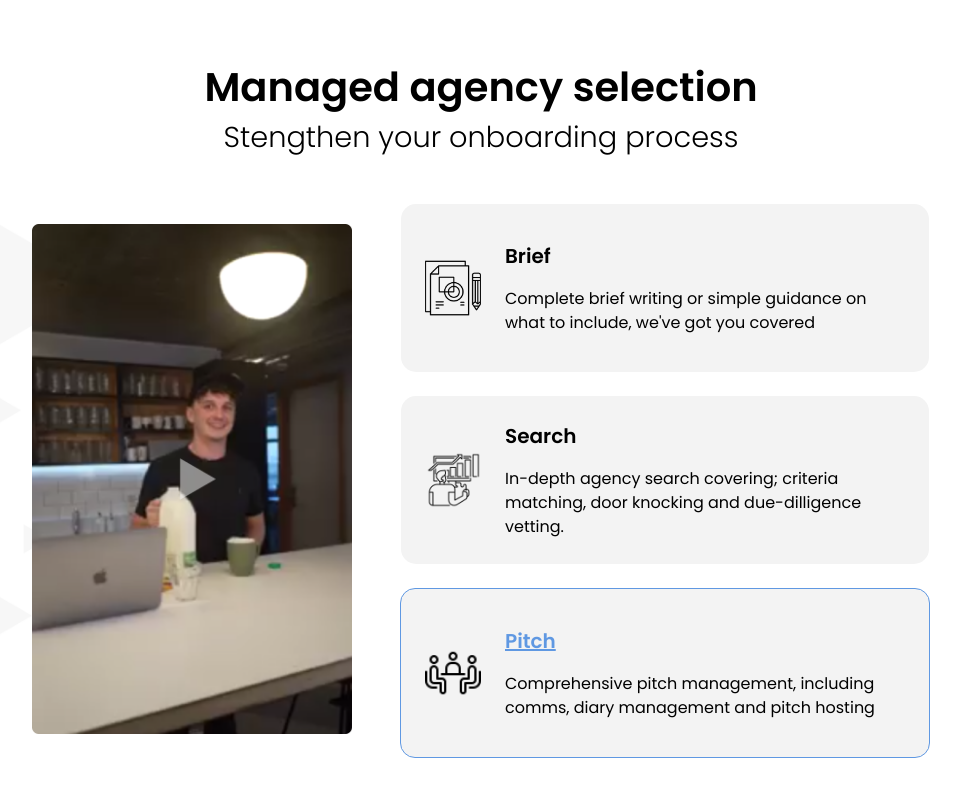
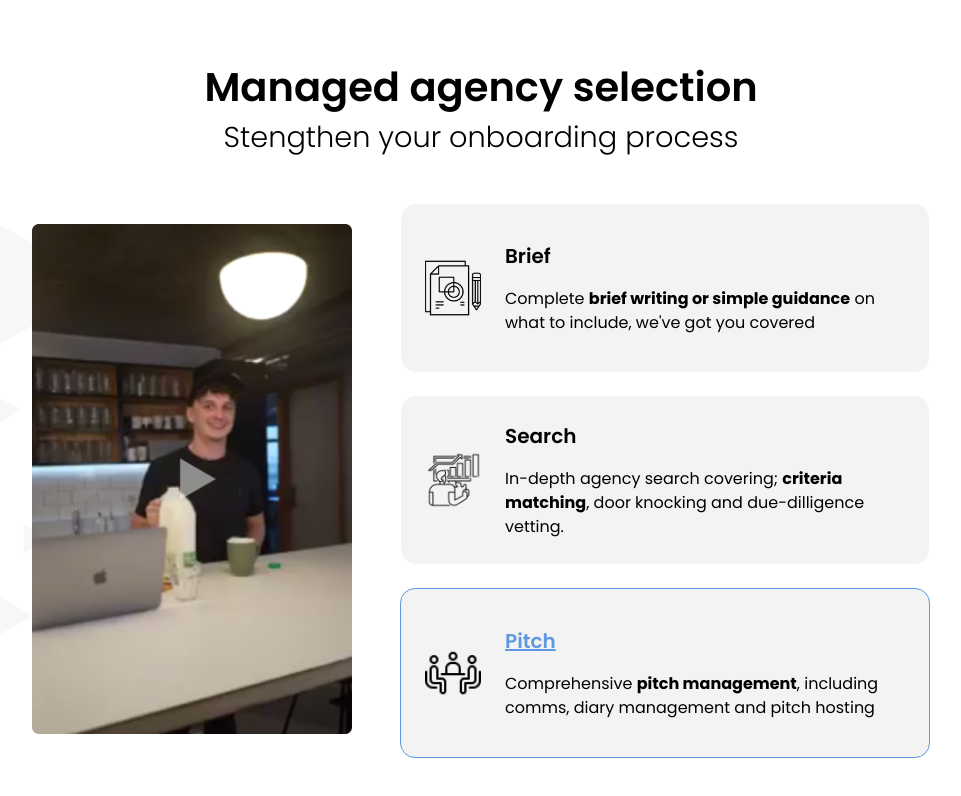
Before and after one commit to ElinaTodorova/NextJS, a Next.js app: page / in a window 1280 px wide. Shown: the top 796 px of the page, without its empty margins (159-1120 px from the left). Built offline with nearby package versions, Linux system fonts and the light colour scheme.

Commit message:
Bold text in paragraphs

```diff
--- a/src/app/lib/data.js
+++ b/src/app/lib/data.js
@@ -7,21 +7,21 @@ const dataSeed = {
         icon: { src: "/brief-icon.png", alt: "", width: 300, height: 300 },
         title: "Brief",
         content:
-          `Complete brief writing or simple guidance on what to include, we've got you covered`,
+          `Complete <&brief writing or simple guidance&> on what to include, we've got you covered`,
       },
       {
         id: 2,
         icon: { src: "/search-icon.png", alt: "", width: 300, height: 300 },
         title: "Search",
         content:
-          "In-depth agency search covering; criteria matching, door knocking and due-dilligence vetting.",
+          "In-depth agency search covering; <&criteria matching&>, door knocking and due-dilligence vetting.",
       },
       {
         id: 3,
         icon: { src: "/pitch-icon.png", alt: "", width: 300, height: 300 },
         title: "Pitch",
         content:
-          "Comprehensive pitch management, including comms, diary management and pitch hosting",
+          "Comprehensive <&pitch management&>, including comms, diary management and pitch hosting",
       },
     ],
     video: { src: "/video.png", alt: "Home Img", width: 800, height: 500 },
--- a/src/components/Typography/SectionParagraph/SectionParagraph.jsx
+++ b/src/components/Typography/SectionParagraph/SectionParagraph.jsx
@@ -1,4 +1,36 @@
-import "./SectionParagraph.sass"
-export default function SectionParagraph({data}) {
-    return <p className="paragraph">{data}</p>
+import "./SectionParagraph.sass";
+import parse from 'html-react-parser';
+
+export default function SectionParagraph({ data }) {
+    let formattedData = [];
+    let startIndex = data.indexOf("<&");
+
+    while (startIndex !== -1) {
+        const beforeBold = data.substring(0, startIndex);
+        if (beforeBold !== "") {
+            formattedData.push(beforeBold);
+        }
+
+        const endIndex = data.indexOf("&>", startIndex);
+
+        if (endIndex === -1) {
+            break;
+        }
+
+        const boldWords = data.substring(startIndex + 2, endIndex);
+
+        formattedData.push(<b key={startIndex}>{boldWords}</b>);
+
+        startIndex = endIndex + 2;
+
+        data = data.substring(startIndex);
+
+        startIndex = data.indexOf("<&");
+    }
+
+    if (data !== "") {
+        formattedData.push(data);
+    }
+
+    return <p className="paragraph">{formattedData}</p>;
 }
```
